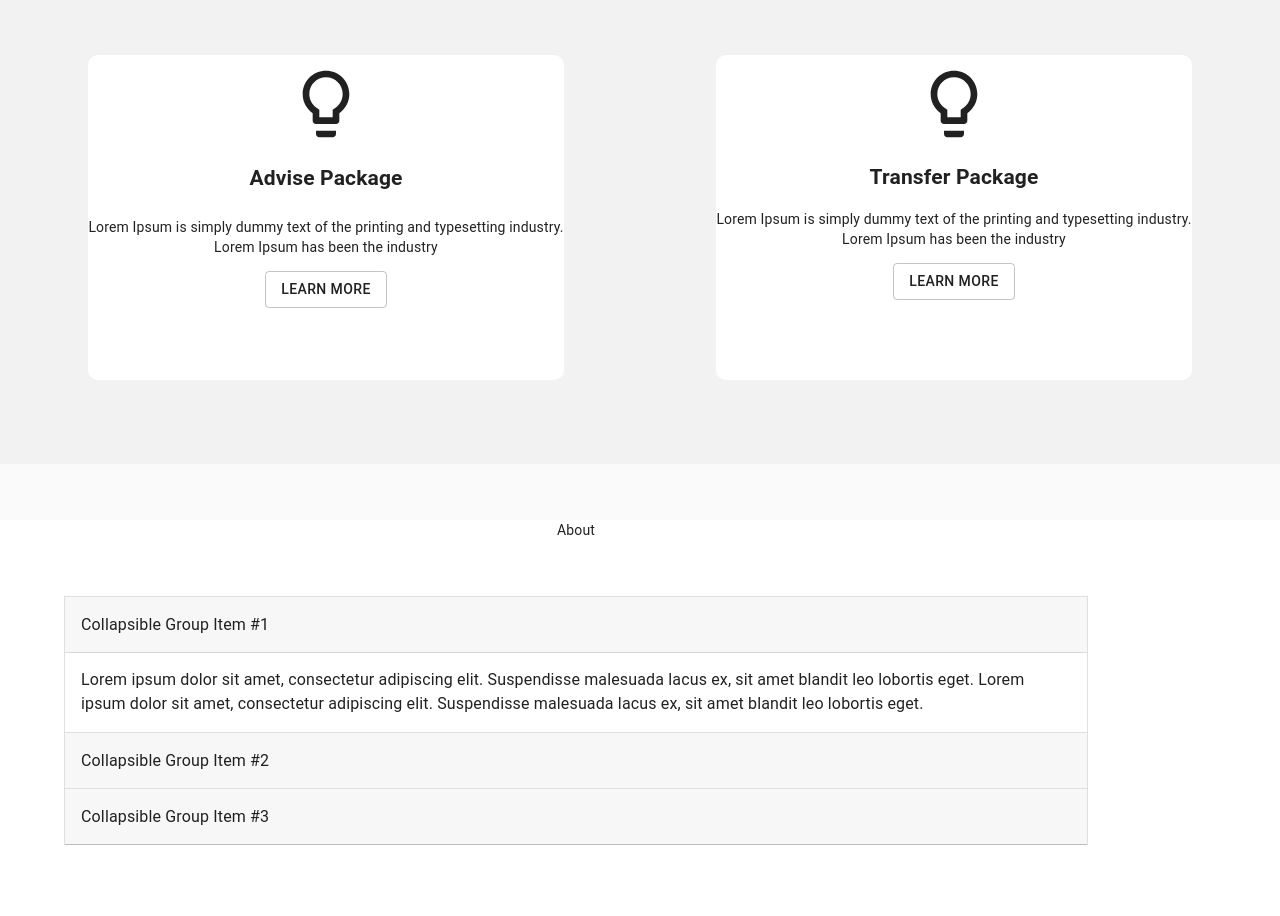
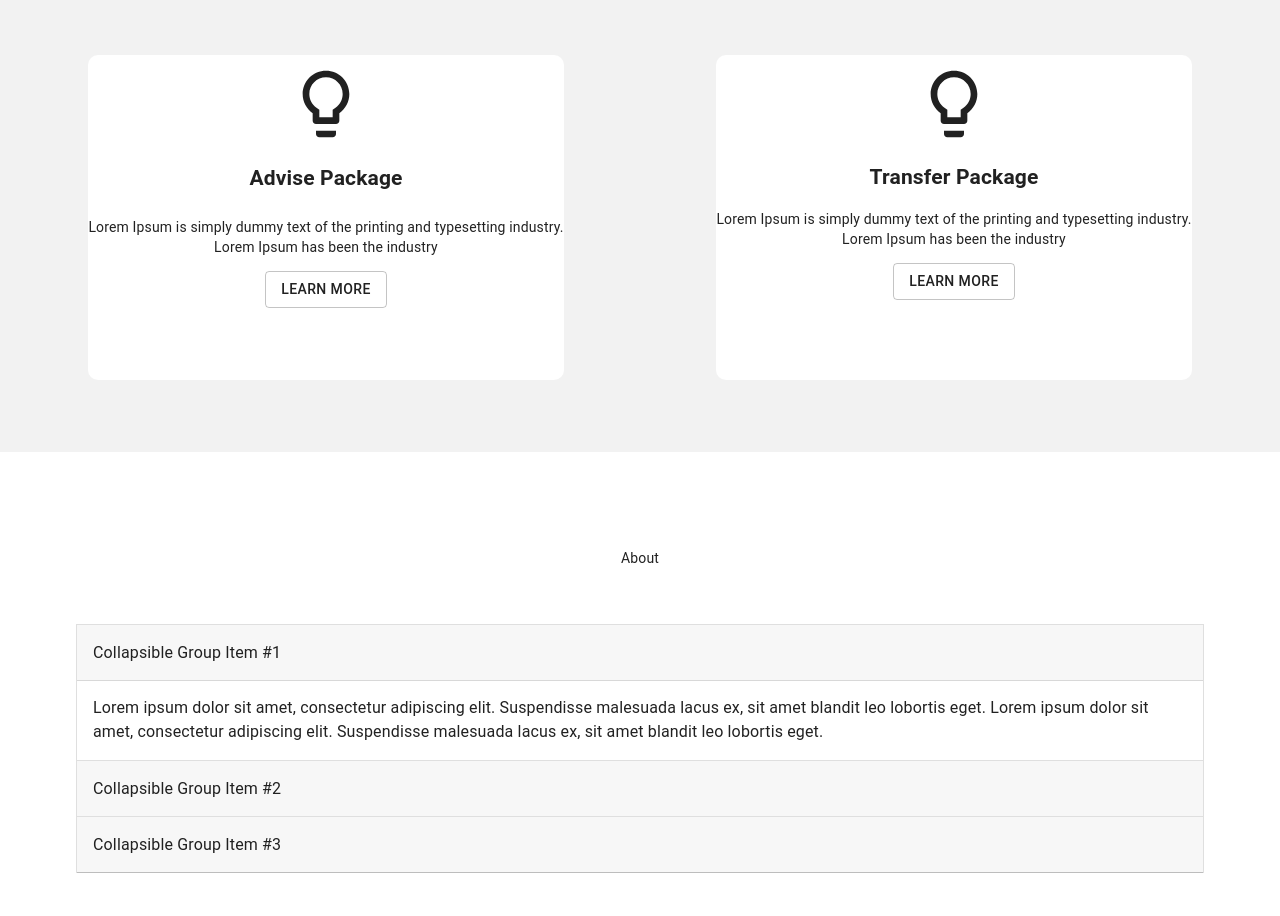
Before and after one commit to joemulick/L1, a Gatsby site: page / in a window 1280 px wide. Shown: the part 988-1904 px from the top of the page. Built offline with nearby package versions, Linux system fonts and the light colour scheme; Gatsby itself is replaced by a stand-in of ours.

Commit message:
added material ui container and grid to section 3

```diff
--- a/src/components/IndexSectionThreeExpPanel.js
+++ b/src/components/IndexSectionThreeExpPanel.js
@@ -4,6 +4,8 @@ import MuiExpansionPanel from '@material-ui/core/ExpansionPanel';
 import MuiExpansionPanelSummary from '@material-ui/core/ExpansionPanelSummary';
 import MuiExpansionPanelDetails from '@material-ui/core/ExpansionPanelDetails';
 import Typography from '@material-ui/core/Typography';
+import Grid from '@material-ui/core/Grid';
+import Container from '@material-ui/core/Container';
 
 const useStyles = makeStyles(theme => ({
     root: {
@@ -15,7 +17,7 @@ const useStyles = makeStyles(theme => ({
         width: '100vw'
     },
     contentsContainer: {
-        width: '80%',
+        width: '100%',
         margin: '5vh 5vw',
     },
     titleContainer: {
@@ -78,10 +80,15 @@ export default function CustomizedExpansionPanels() {
 
   return (
     <div className={classes.sectionContainer}>
+      <Container maxWidth="lg">
+        <Grid container spacing={3}>
         <div className={classes.contentsContainer}>
-            <div className={classes.titleContainer}>
-                About
-            </div>
+            <Grid item xs={12}>
+              <div className={classes.titleContainer}>
+                  About
+              </div>
+            </Grid>
+            <Grid item xs={12}>
             <ExpansionPanel square expanded={expanded === 'panel1'} onChange={handleChange('panel1')}>
                 <ExpansionPanelSummary aria-controls="panel1d-content" id="panel1d-header">
                 <Typography>Collapsible Group Item #1</Typography>
@@ -118,7 +125,10 @@ export default function CustomizedExpansionPanels() {
                 </Typography>
                 </ExpansionPanelDetails>
             </ExpansionPanel>
+            </Grid>
       </div>
+      </Grid>
+      </Container>
     </div>
   );
 }
--- a/src/components/IndexSectionTwoModal.js
+++ b/src/components/IndexSectionTwoModal.js
@@ -23,9 +23,6 @@ function LightBulbIcon(props) {
 }
 
 const styles = {
-  root: {
-    flexGrow: 1,
-  },
   paper: {
     textAlign: 'center',
     minHeight: '325px',
@@ -97,7 +94,6 @@ class IndexSectionTwoModal extends React.Component {
 
     <div className={indexSectionTwoStyles.sectionContainer}>
     <Container maxWidth="lg">
-        <div className={classes.root}>
             <Grid container spacing={3}>
                     <Grid item xs={12}>
                       <h1 className={classes.sectionTitle} >Services</h1>
@@ -140,7 +136,6 @@ class IndexSectionTwoModal extends React.Component {
                         </ScrollAnimation>
                     </Grid>
             </Grid>
-        </div>
     </Container>
     </div>
     );
```
